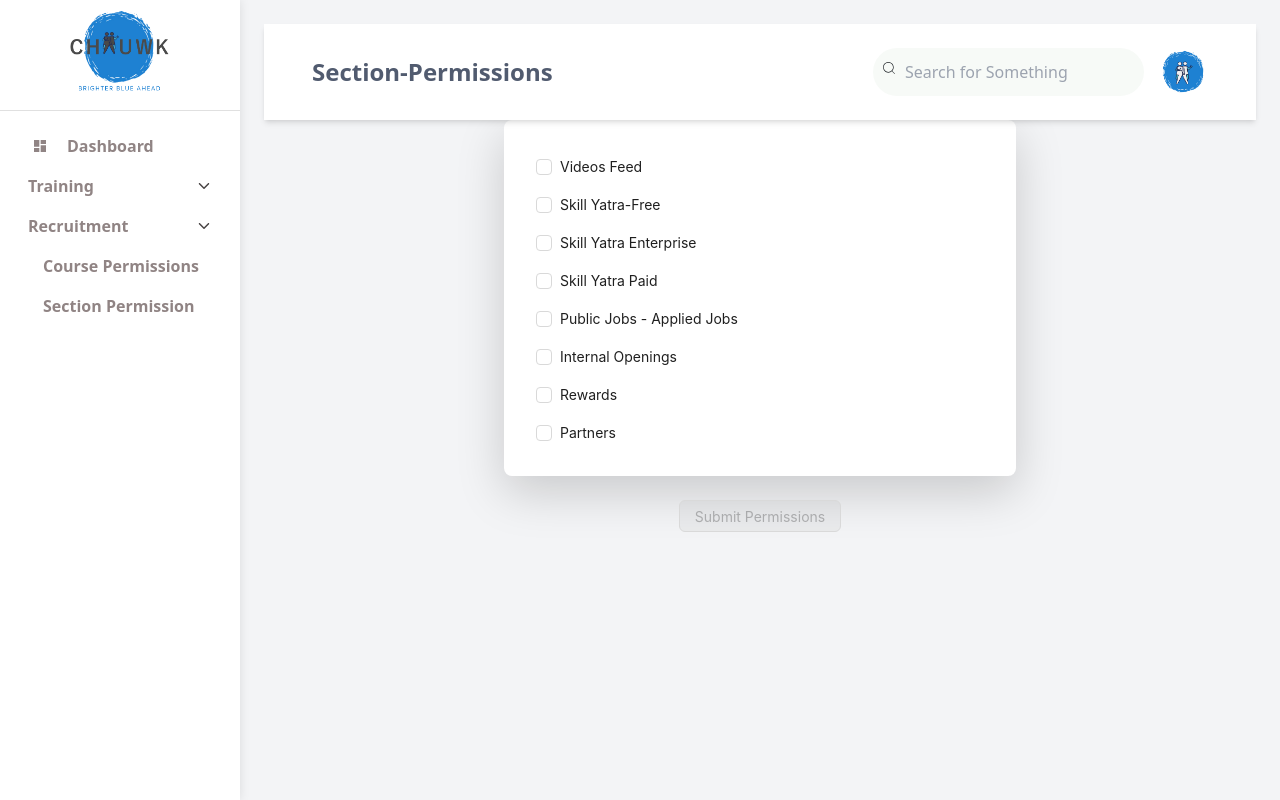
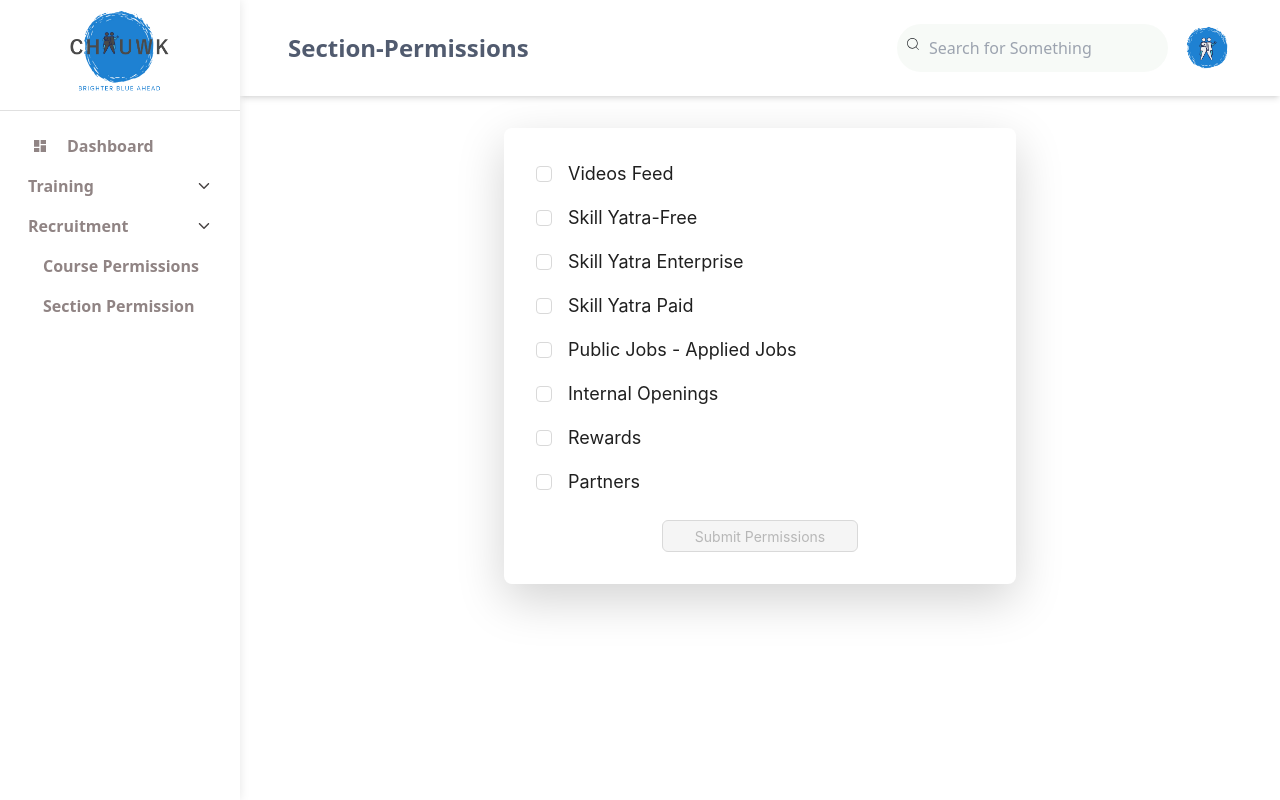
Before and after one commit to AbdulhameedSk/Jobs-FE, a React (Vite) app: page /spermissions in a window 1280 px wide. Built offline with nearby package versions, Linux system fonts and the light colour scheme.

Commit message:
Jobs working

```diff
--- a/src/containers/Jobs/Jobs.jsx
+++ b/src/containers/Jobs/Jobs.jsx
@@ -179,6 +179,7 @@ const Jobs = () => {
         const jobs = response.data.data.jobs;
         setHeaders([
           "Role",
+          "OpenedFor",
           "Industry",
           "City",
           "State",
@@ -196,6 +197,7 @@ const Jobs = () => {
           "text",
           "text",
           "text",
+          "text",
           "range",
           "text",
           "range",
@@ -206,6 +208,7 @@ const Jobs = () => {
           "",
         ]);
         setTextAlign([
+          "left",
           "left",
           "left",
           "center",
@@ -221,6 +224,7 @@ const Jobs = () => {
         ]);
 
         setColumnsizes([
+          "200px",
           "200px",
           "200px",
           "100px",
@@ -250,6 +254,7 @@ const Jobs = () => {
 
           return [
             job.role,
+            job.OpenedFor,
             job.industry,
             job.city,
             job.state,
@@ -316,7 +321,6 @@ const Jobs = () => {
     }
   };
 
-
   const deleteJob = async (jobId) => {
     setIsLoading(true);
     try {
@@ -350,7 +354,7 @@ const Jobs = () => {
       const response = await apiHandler({
         method: jobId ? "PUT" : "POST",
         url: jobId ? endpoint.UPDATE_JOB : endpoint.POST_JOB,
-        data: jobId ? { ...data, _id: jobId } : data,
+        data: jobId ? { ...data, _id: jobId,enterprise:userId } : data,
         authToken: authToken,
         headers: {
           "Content-Type": "application/json",
@@ -455,15 +459,16 @@ const Jobs = () => {
       )}
       {isPosting ? (
         <PostJobs
-          onClose={handleIsPosting}
-          onSubmit={postJob}
-          job={selectedJob}
-        />
+        onClose={handleIsPosting}
+        postJob={postJob}
+        job={selectedJob}
+      />
+
       ) : (
         <>
-          <div className="">
-            <div className="">
-              <h1 className="">
+          <div className="jobs">
+            <div className="jobs-table">
+              <h1 className="h2-style">
                 {applicantsPage ? (
                   <span>
                     <CustomIcon
--- a/src/containers/Jobs/Postjobs.jsx
+++ b/src/containers/Jobs/Postjobs.jsx
@@ -1,3 +1,4 @@
+
 import React, { useEffect, useState } from "react";
 import CustomRewardInput from "../../components/CustomRewardInput/CustomRewardInput";
 import {
@@ -11,6 +12,7 @@ import {
 export default function PostJobs({ postJob, job = null }) {
   const [formData, setFormData] = useState({
     role: "",
+    OpenedFor:"",
     industry: "",
     vacancies: "",
     workDays: "",
@@ -147,6 +149,20 @@ export default function PostJobs({ postJob, job = null }) {
               >
                 <MenuItem value={"Contractual"}>Contractual</MenuItem>
                 <MenuItem value={"Permanent"}>Permanent</MenuItem>
+              </Select>
+            </FormControl>
+            <FormControl fullWidth className="dropdown">
+              <InputLabel id="demo-simple-select-label">Opened For</InputLabel>
+              <Select
+                labelId="demo-simple-select-label"
+                id="demo-simple-select"
+                value={formData.OpenedFor}
+                label="Select Type"
+                name="type"
+                onChange={handleChange}
+              >
+                <MenuItem value={"Contractual"}>Public</MenuItem>
+                <MenuItem value={"Permanent"}>Internal Opening</MenuItem>
               </Select>
             </FormControl>
             <FormControl fullWidth className="dropdown">
--- a/src/containers/section-permission/sectionpermission.jsx
+++ b/src/containers/section-permission/sectionpermission.jsx
@@ -58,29 +58,39 @@ const SectionPermission = () => {
   ];
 
   return (
-    <div className="min-h-screen bg-gray-100 p-6 flex flex-col items-center">
+    <div className="min-h-screen flex flex-col items-center  ">
       <Header title="Section-Permissions" icon="" />
-      <div className="bg-white shadow-lg rounded-lg p-8 w-full max-w-lg">
+      <div className="bg-white shadow-lg rounded-lg p-8 m-8 w-full max-w-lg">
+        <div className="mb-6">
           <Checkbox.Group
             style={{ width: '100%' }}
             onChange={onChange}
           >
-          <div className="flex flex-col space-y-4 mt-1">
+            <div className="flex flex-col space-y-4">
               {permissionOptions.map((option) => (
-              <Checkbox key={option} value={option}>{option}</Checkbox>
+                <Checkbox
+                  key={option}
+                  value={option}
+                  className="text-lg"
+                >
+                  <span className="ml-2">{option}</span>
+                </Checkbox>
               ))}
             </div>
           </Checkbox.Group>
         </div>
+        <div className="flex justify-center">
           <Button
             type="primary"
             onClick={AddPermissions}
             loading={loading}
-        className="mt-4"
             disabled={checkedValues.length === 0}
+            className="px-8"
           >
             Submit Permissions
           </Button>
+        </div>
+      </div>
     </div>
   );
 };
```
Lines whose indentation alone changed are shown as unchanged.
